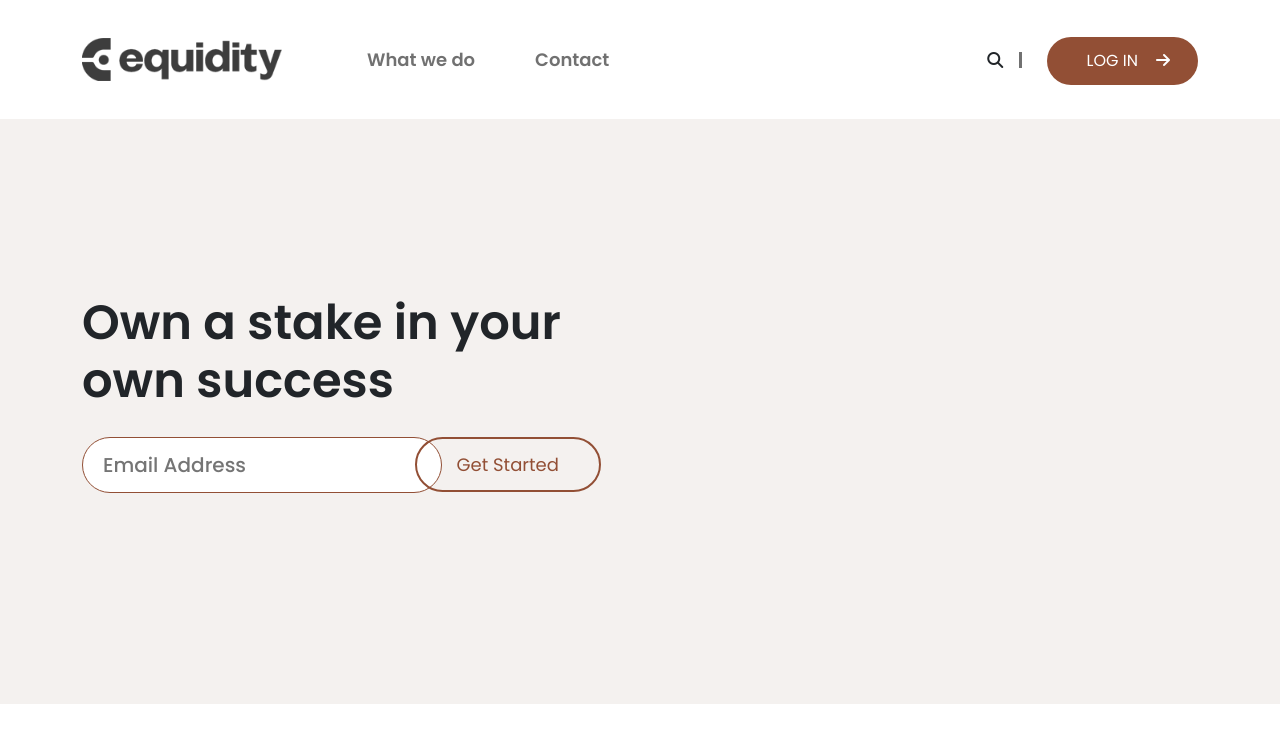
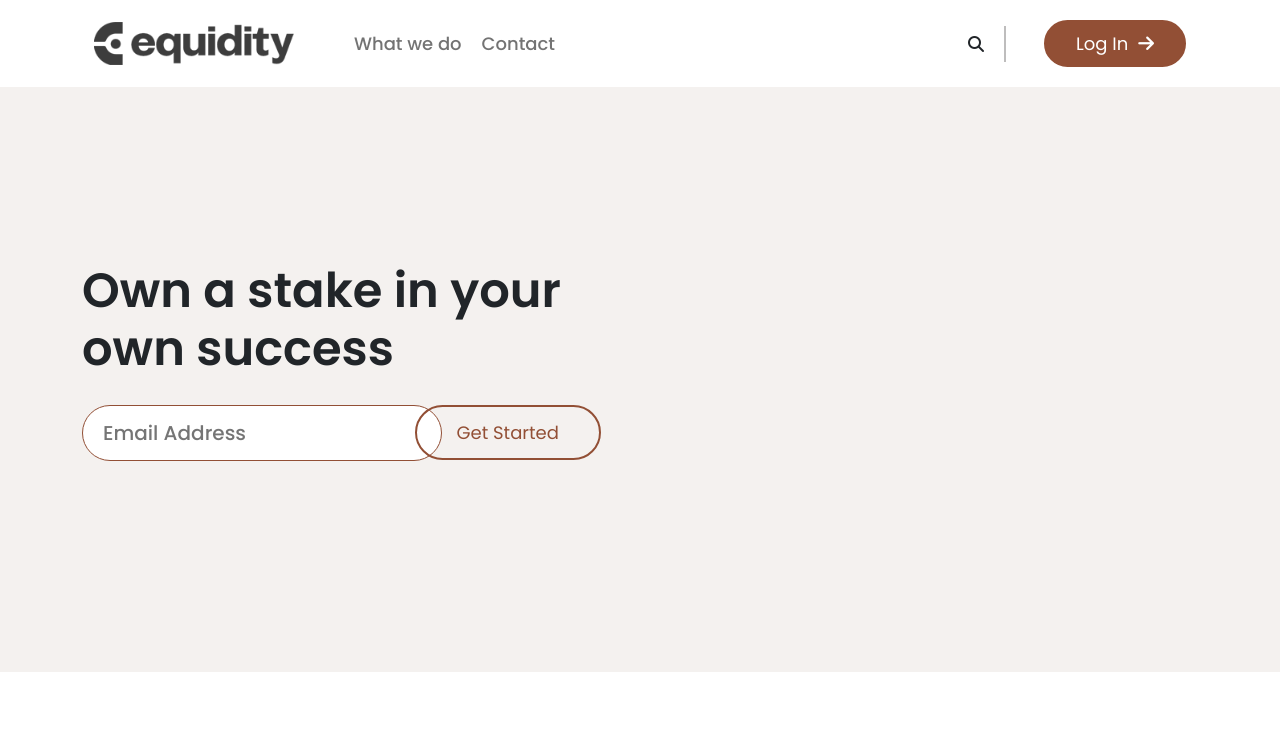
Before and after one commit to rabby8933/equidity.github.io, a plain HTML site: page index.html in a window 1280 px wide. Shown: the top 744 px of the page. Drawn offline with nearby package versions, Linux system fonts and the light colour scheme.

Commit message:
header update

```diff
--- a/css/style.css
+++ b/css/style.css
@@ -22,71 +22,76 @@ body{
 /************************
    Header section CSS
 *************************/
-.main-header{
-    padding: 30px 0;
+.main-logo{
+    width: 200px;
 }
-.main-header img{
-    width: 200px;
-    cursor: pointer;
+.navbar{
+    padding: 20px 0;
 }
-.main-header ul{
-    display: flex;
-    margin-top: 16px;
+.navbar-nav{
+    margin-left: 50px;
+}
+.nav-item{
+    margin: 0 10px;
+}
+.navbar-nav .nav-item .nav-link{
+    font-size: 18px;
+    font-weight: 500;
     padding: 0;
-}
-.main-header ul li{
-    text-decoration: none;
-    margin-right: 60px;
-    list-style: none;
-}
-.main-header ul li a{
-    color: #717171;
-    font-size: 18px;
-    font-weight: 600;
-}
-.main-header ul li a:hover{
-    color: #924f35;
-    border-bottom: 2px solid #924f35;
-}
-.main-header button{
-    border: none;
-    font-size: 16px;
-    background-color: #924f35;
-    color: white;
-    margin-left: 20px;
-    padding: 12px 60px 12px 40px;
-    border-radius: 30px;
     transition: all 0.3s ease-in-out;
 }
-.main-header button:hover{
-    background-color: #b16a4e;
+.navbar-nav .nav-item .nav-link:hover{
+    color: #924f35;
+    border-bottom: 1px solid #924f35;
+}
+.form-control::placeholder{
+    color: transparent;
+}
+.form-control{
+    background-color: transparent;
+    cursor: pointer;
+    width: 50px;
+    color: white;
+    border: none;
+    border-right: 2px solid #bebdbd;
+    border-radius: 0;
+    transition: all 0.3s ease-in-out;
+}
+.form-control:focus::placeholder{
+    color: #3d3d3d;
+}
+.form-control:focus{
+    border-bottom: 2px solid #bebdbd;
+    color: #924f35;
+    width: 300px;
+    box-shadow: none;
+    border-color: #bebdbd;
+}
+.search{
+    position: relative;
+    margin-right: 30px;
+}
+.header-form .fa-magnifying-glass{
+    position: absolute;
     right: 30px;
+    top: 10px;
+    z-index: -1;
 }
-.header-login{
-    position: relative;
-    text-align: right;
+.btn-login{
+    background-color: #924f35;
+    border: 2.5px solid #924f35;
+    font-size: 18px;
+    color: white;
+    padding: 8px 30px;
+    border-radius: 35px;
+    transition: all 0.3s ease-in-out;
 }
-.main-header .header-search{
-    margin: 20px 0;
-    cursor: pointer;
-    border-right: 3px solid #717171;
-    padding-right: 16px;
-    transition: all .3s ease-in-out;
+.btn-login:hover {
+    background-color: transparent;
+    color: #924f35;
 }
-.main-header .header-search:hover{
-    color: #924f35;
-    border-color: #924f35;
-}
-.main-header .login-arrow{
-    cursor: pointer;
-    position: absolute;
-    top: 20px;
-    right: 40px;
-    color: white;
-    transition: all .3s ease-in-out;
-}
-.main-header .login-arrow:hover{
-    right: 30px;
+.fa-solid{
+    margin-left: 10px;
 }
 
 
@@ -131,7 +136,7 @@ body{
     Features-area CSS
 *************************/
 .features-area{
-    margin: 75px 0;
+    padding: 75px 0;
 }
 .feature-content{
     text-align: center;
@@ -220,16 +225,19 @@ body{
     position: absolute;
     border: none;
     font-size: 20px;
-    top: 10px;
+    border: 3px solid #924f35;
+    top: 11px;
     right: 0px;
+    font-weight: 500;
     background-color: #924f35;
     color: white;
-    padding: 10px 30px;
+    padding: 8px 30px;
     border-radius: 30px;
     transition: all 0.3s ease-in-out;
 }
 .mail-box .btn-submit:hover{
-    background-color: #b16a4e;
+    background-color: white;
+    color: #924f35;
 }
 
 
@@ -337,10 +345,15 @@ footer p{
 ************************/
 @media (min-width: 320px) and (max-width: 576px){
 
-    .main-header{padding: 40px 0 25px;}
-    .main-header img{width: 180px;}
-    .main-header ul{line-height: 20px; margin-top: -39px; margin-right: -58px; text-align: right; flex-direction: column;}
-    .main-header ul li a{font-size: 16px;}
+    .main-header{padding: 30px 0 20px;}
+    .collapse{margin-top: 20px; text-align: left;}
+    .navbar-collapse{text-align: left;  }
+    .navbar-nav{ margin-left: 0; padding: 10px 0 20px; text-align: left;}
+    .nav-item{margin: 5px 0;}
+    .nav-link{display: inline;}
+    .btn-login{margin-top: 20px;}
+    .form-control{width: 100%; border-bottom: 2px solid #bebdbd; color: #924f35; width: 300px; box-shadow: none; border-color: #bebdbd;}
+    .form-control::placeholder { color: #3d3d3d;}
     .hero-section{ text-align: center; padding: 140px 0;}
     .hero-section h1{font-size: 36px;}
     .hero-section form .hero-input{margin: 14px 0px 0px; width: 320px; padding: 10px 20px;}
--- a/index.html
+++ b/index.html
@@ -17,27 +17,43 @@
 <body>
 <!-- Header Section Start -->
 <header class="main-header">
+
   <div class="container">
-    <div class="row align-items-center">
-      <div class="col-lg-3">
-        <img src="assets/logos/logo.png" alt="">
+    <div class="row">
+
+      <div class="col-lg-12">
+        <nav class="navbar navbar-expand-lg">
+          <div class="container-fluid">
+            <img src="assets/logos/logo.png" class="main-logo" alt="">
+            <button class="navbar-toggler" type="button" data-bs-toggle="collapse" data-bs-target="#navbarSupportedContent"
+              aria-controls="navbarSupportedContent" aria-expanded="false" aria-label="Toggle navigation">
+              <span class="navbar-toggler-icon"></span>
+            </button>
+            <div class="collapse navbar-collapse" id="navbarSupportedContent">
+              <ul class="navbar-nav me-auto mb-2 mb-lg-0">
+                <li class="nav-item">
+                  <a class="nav-link" aria-current="page" href="#whatwedo">What we do</a>
+                </li>
+                <li class="nav-item">
+                  <a class="nav-link" href="#contact">Contact</a>
+                </li>
+              </ul>
+
+              <form class="d-flex header-form" role="search">
+                <div class="search">
+                  <input class="form-control me-2" type="search" placeholder="Search" aria-label="Search">
+                  <i class="fa-solid fa-magnifying-glass"></i>
+                </div>
+              </form>
+              <button class="btn-login " type="submit">Log In<i class="fa-solid fa-arrow-right"></i></button>
+            </div>
+          </div>
+        </nav>
       </div>
-      <div class="col-lg-6">
-        <ul>
-          <li>
-          <a href=""> What we do</a>
-          </li>
-          <li>
-          <a href=""> Contact</a>
-          </li>
-        </ul>
-      </div>
-      <div class="col-lg-3 header-login">
-        <i class="fa-solid fa-magnifying-glass header-search"></i>
-        <button>LOG IN</button><i class="fa-solid fa-arrow-right login-arrow"></i>
-      </div>
+
     </div>
   </div>
+
 </header>
 <!-- Header Section End -->
 
@@ -70,7 +86,7 @@
 
 
 <!-- Features Section Start -->
-<section class="features-area">
+<section class="features-area" id="whatwedo">
   <div class="container">
     <div class="row">
       <div class="col-lg-4 feature-content">
@@ -126,7 +142,7 @@
 
 
 <!-- Subscription Section Start -->
-<section class="subscription-area">
+<section class="subscription-area" id="contact">
   <div class="container">
     <div class="row">
       <div class="col-lg-12 subscription-bg">
@@ -215,7 +231,7 @@
               <i class="fa-solid fa-envelope-open-text"></i><a href="mailto:info@equiditytech.com"> info@equiditytech.com</a>
             </li>
             <li>
-              <i class="fa-solid fa-phone-flip"></i><a href="callto:+16179091667"> +16179091667</a>
+              <i class="fa-solid fa-phone-flip"></i><a href="tel:+16179091667"> +16179091667</a>
             </li>
           </ul>
         </div>
```
